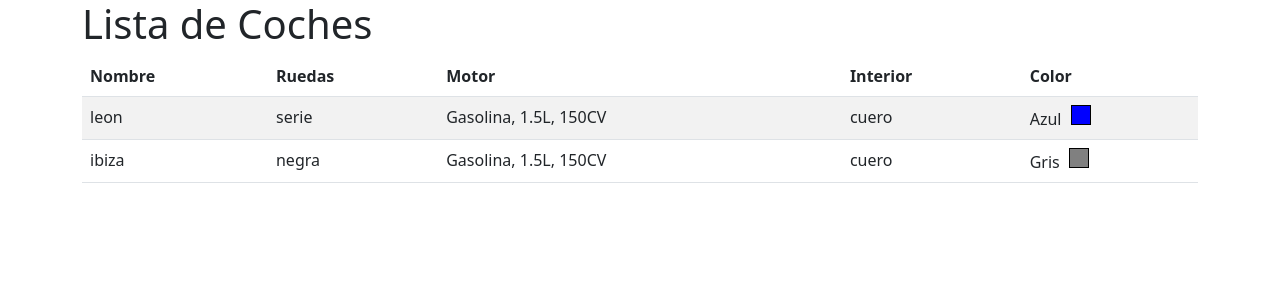
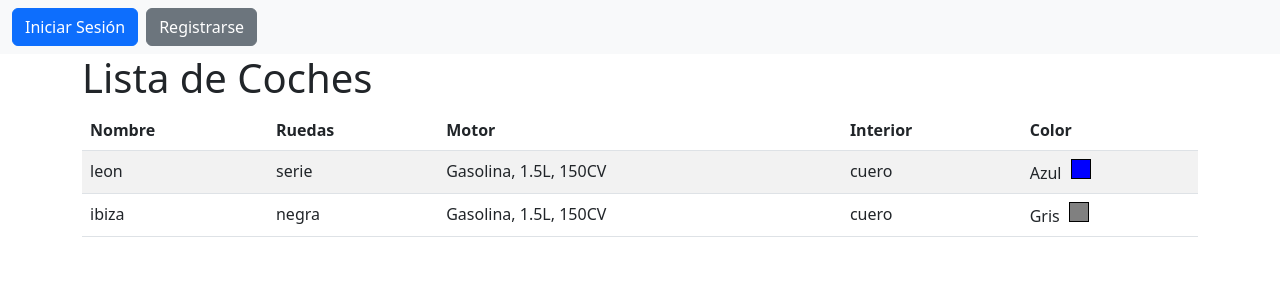
Before and after one commit to Juanca192001/ProjectWeb, a Django app: page / in a window 1280 px wide. Shown: the top 300 px of the page. Run offline with Django 5.2, Linux system fonts and the light colour scheme; data comes from the database, SQL or seed files in the repository; both versions use the stored data as it was after the commit.

Commit message:
botnos inicia sesio i registre

```diff
--- a/templates/home.html
+++ b/templates/home.html
@@ -5,6 +5,18 @@
     <link href="https://cdn.jsdelivr.net/npm/bootstrap@5.3.0/dist/css/bootstrap.min.css" rel="stylesheet">
 </head>
 <body>
+    <div class="navbar navbar-expand-lg bg-light">
+        <div class="container-fluid">
+            <ul class="navbar-nav me-auto">
+                <li class="nav-item">
+                    <a class="btn btn-primary me-2" href="{% url 'login' %}">Iniciar Sesión</a>
+                </li>
+                <li class="nav-item">
+                    <a class="btn btn-secondary" href="{% url 'register' %}">Registrarse</a>
+                </li>
+            </ul>
+        </div>
+    </div>
     <div class="container">
         <h1>Lista de Coches</h1>
         <table class="table table-striped">
```
Also changed, not shown: db.sqlite3 (added), 1 other file.
